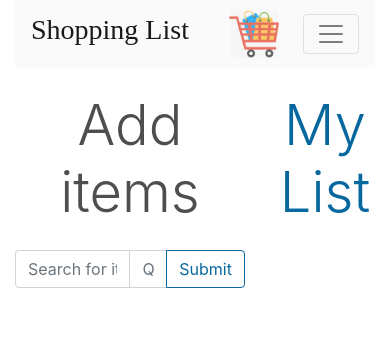
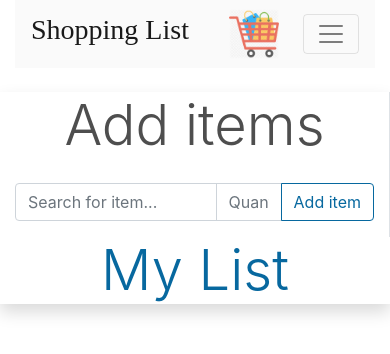
Before and after one commit to rixong/shopping-list-spa, a React (Create React App) app: page / in a window 390 px wide. Shown: the top 354 px of the page. Built offline with nearby package versions, Linux system fonts and the light colour scheme; a web font is replaced by a local one.

Commit message:
Hooked up Redux store

```diff
--- a/package.json
+++ b/package.json
@@ -11,7 +11,9 @@
     "popper.js": "^1.16.1",
     "react": "^16.13.1",
     "react-dom": "^16.13.1",
-    "react-scripts": "3.4.3"
+    "react-redux": "^7.2.1",
+    "react-scripts": "3.4.3",
+    "redux": "^4.0.5"
   },
   "scripts": {
     "start": "react-scripts start",
--- /dev/null
+++ b/src/actions/index.js
@@ -0,0 +1,8 @@
+// ACTIONS
+export const updateList = (listItem) => {
+  // console.log('from Action', listItem)
+  return {
+    type: 'ADD_TO_LIST',
+    payload: listItem
+  }
+}
--- a/src/components/AddItems.js
+++ b/src/components/AddItems.js
@@ -1,14 +1,16 @@
 import React, { useState } from 'react';
 import { store } from '../seed';
+import {connect} from 'react-redux';
 
-const AddItems = () => {
+import {updateList} from '../actions';
+
+const AddItems = ({updateList}) => {
 
   const [queryTerm, setQueryTerm] = useState({ item: '', quantity: '' })
   const [searchResults, setSearchResults] = useState([]);
-  const [myList, setMyList] = useState([]);
 
   const onHandleChange = (e) => {
-    console.log(e.target.value)
+    // console.log(e.target.value)
     setQueryTerm({ ...queryTerm, [e.target.name]: e.target.value })
     if (e.target.value !== '') {
       setSearchResults(store.filter(item => item.includes(e.target.value)));
@@ -18,15 +20,14 @@ const AddItems = () => {
   }
 
   const onClickItem = (e) => {
-    console.log(e.target.textContent)
+    // console.log(e.target.textContent)
     setQueryTerm({ ...queryTerm, item: e.target.textContent })
     setSearchResults('');
   }
 
   const onClickSubmit = () => {
-    setMyList([...myList.concat(queryTerm)]);
+    updateList(queryTerm)
     setQueryTerm({item:'', quantity:''});
-    console.log(myList);
   }
 
   return (
@@ -61,7 +62,7 @@ const AddItems = () => {
               type="button"
               id="button-addon2"
               onClick={onClickSubmit}
-            >Submit</button>
+            >Add item</button>
           </div>
 
         </div>
@@ -81,4 +82,4 @@ const AddItems = () => {
   )
 }
 
-export default AddItems;
+export default connect(null, {updateList})(AddItems);
--- a/src/components/App.js
+++ b/src/components/App.js
@@ -8,11 +8,11 @@ const App = () => {
 
     <div className="container">
       <Navbar />
-      <div className="row mt-4">
-        <div className="col-8">
+      <div className="row shadow mt-4">
+        <div className="col-sm-8 border-right">
           <AddItems/>
         </div>
-        <div className="col-4 bg-alert">
+        <div className="col-sm-4 bg-alert">
           <CurrentList/>
         </div>
       </div>
--- a/src/index.js
+++ b/src/index.js
@@ -1,9 +1,32 @@
 import ReactDOM from 'react-dom'
 import React from 'react'
+import { createStore, applyMiddleware } from 'redux';
+import { Provider } from 'react-redux';
+import shoppingListReducer from './reducers';
+
 import 'bootstrap/dist/css/bootstrap.min.css';
 import './custom.css';
 import './fresca.css';
 
 import App from './components/App'
 
-ReactDOM.render(<App/>, document.getElementById('root'));
+const logger = store => next => action => {
+  console.log('dispatching', action)
+  let result = next(action)
+  console.log('next state', store.getState())
+  return result
+};
+
+const middlewares = [logger];
+
+const store = createStore(
+  shoppingListReducer,
+  applyMiddleware(...middlewares)
+)
+
+ReactDOM.render(
+  <Provider store={store}>
+    <App />
+  </Provider>,
+  document.getElementById('root')
+);
--- /dev/null
+++ b/src/reducers/index.js
@@ -0,0 +1,14 @@
+/// REDUCERS
+
+export default function shoppingListReducer(
+  state = { curList: [] },
+  action
+) {
+  // console.log('From reducer', action)
+  switch (action.type) {
+    case 'ADD_TO_LIST':
+      return ({ ...state, curList: state.curList.concat(action.payload) })
+    default:
+      return state
+  }
+}
```
Also changed, not shown: 1 other file (tests, documents, lock files or other folders).
